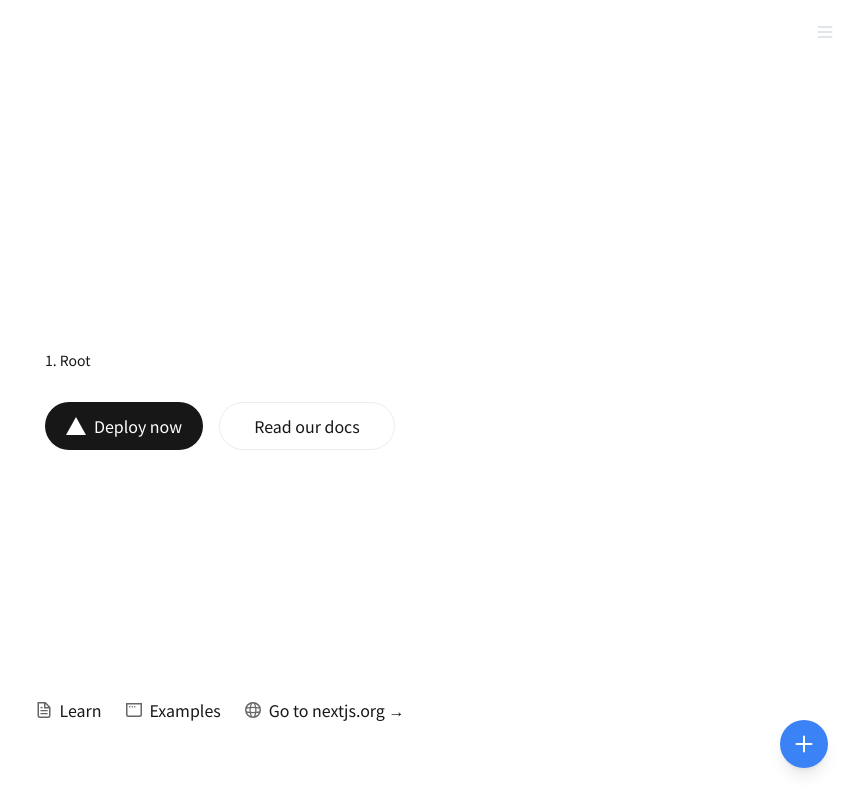
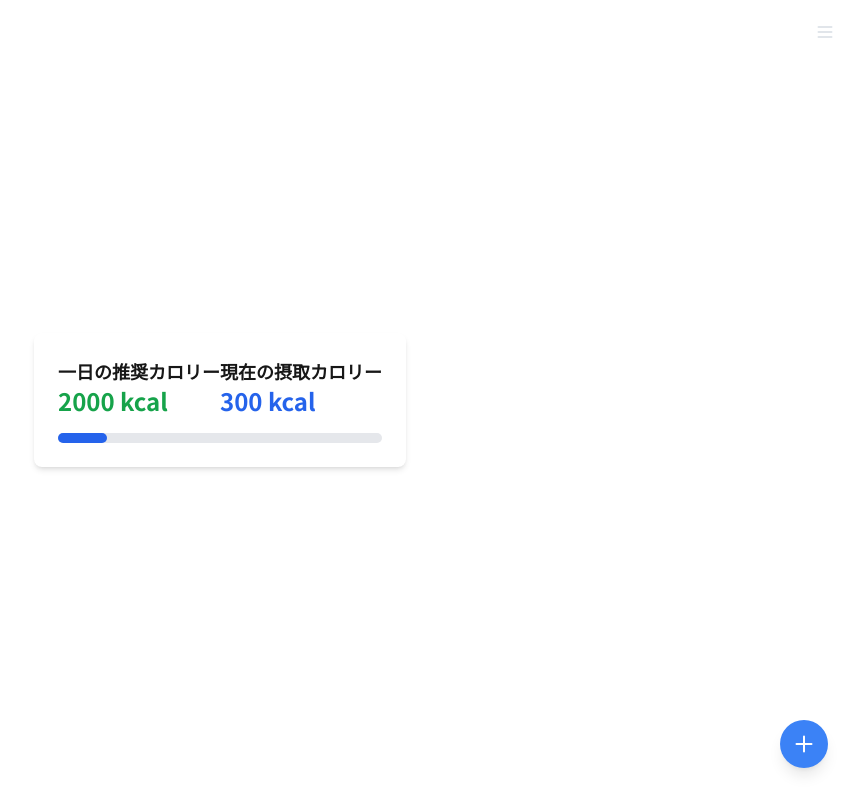
Before and after one commit to 2025-zenn/next-15, a Next.js app in the folder next/: page / in a window 1280 px wide. Shown: the whole page, without its empty margins (420-1280 px from the left). Built offline with nearby package versions, Linux system fonts and the light colour scheme.

Commit message:
コンパイルエラーの解消

```diff
--- a/next/app/_components/FileUploader/index.tsx
+++ b/next/app/_components/FileUploader/index.tsx
@@ -1,5 +1,17 @@
 import { useState } from 'react';
 import Image from 'next/image';
+
+interface FoodItem {
+    name: string;
+    'min-calories': number;
+    'max-calories': number;
+}
+
+interface AnalysisResult {
+    foods: FoodItem[];
+    'min-total-calories': number;
+    'max-total-calories': number;
+}
 
 const FileUploader = () => {
     const [selectedFile, setSelectedFile] = useState<File | null>(null);
@@ -94,14 +106,22 @@ const FileUploader = () => {
                         <h3 className="font-semibold mb-2">解析結果</h3>
                         <div className="space-y-2">
                             {analysisResult && (() => {
-                                const result = JSON.parse(analysisResult);
+                                const result: AnalysisResult = JSON.parse(analysisResult);
                                 return (
                                     <>
                                         <div className="space-y-4">
+                                            <div className="border-b pb-3">
+                                                <p className="text-sm font-medium text-gray-700">
+                                                    総カロリー：
+                                                    <span className="text-blue-600">
+                                                        {result['min-total-calories']}~{result['max-total-calories']}kcal
+                                                    </span>
+                                                </p>
+                                            </div>
                                             <div>
                                                 <h4 className="text-sm font-medium text-gray-700 mb-2">検出された食品</h4>
                                                 <ul className="space-y-2">
-                                                    {result.foods.map((food: any, index: number) => (
+                                                    {result.foods.map((food: FoodItem, index: number) => (
                                                         <li key={index} className="bg-gray-50 p-3 rounded-md">
                                                             <span className="font-medium">{food.name}</span>
                                                             <span className="text-sm text-gray-600 ml-2">
@@ -110,14 +130,6 @@ const FileUploader = () => {
                                                         </li>
                                                     ))}
                                                 </ul>
-                                            </div>
-                                            <div className="border-t pt-3">
-                                                <p className="text-sm font-medium text-gray-700">
-                                                    総カロリー：
-                                                    <span className="text-blue-600">
-                                                        {result['min-total-calories']}~{result['max-total-calories']}kcal
-                                                    </span>
-                                                </p>
                                             </div>
                                         </div>
                                     </>
--- a/next/app/api/gemini/request.ts
+++ b/next/app/api/gemini/request.ts
@@ -1,4 +1,4 @@
-const {VertexAI} = require('@google-cloud/vertexai');
+import { VertexAI, GenerateContentRequest } from '@google-cloud/vertexai';
 
 // 関数をエクスポートする
 export async function analyzeImageWithGemini(
@@ -58,10 +58,15 @@ export async function analyzeImageWithGemini(
           imagePart
         ]
       }],
-    };
+    } as GenerateContentRequest;
 
     const response = await generativeVisionModel.generateContent(request);
-    const resultText = response.response.candidates[0].content.parts[0].text;
+    const candidates = response.response?.candidates;
+    if (!candidates || candidates.length === 0) {
+      throw new Error('応答が空でした');
+    }
+
+    const resultText = candidates[0].content.parts[0].text;
 
     return {
       success: true,
--- a/next/app/api/loadImage/route.ts
+++ b/next/app/api/loadImage/route.ts
@@ -16,8 +16,7 @@ export async function POST(request: Request) {
     });
   } catch (error) {
     return NextResponse.json(
-      { status: 500, error: 'Image analysis failed' },
-      { status: 500 }
+      { status: 500, error: error },
     );
   }
 }
--- a/next/app/page.tsx
+++ b/next/app/page.tsx
@@ -1,94 +1,38 @@
 "use client"
 
 import { useState } from "react";
-import Image from "next/image";
 import FileUploader from "./_components/FileUploader";
 
 export default function Home() {
   const [isModalOpen, setIsModalOpen] = useState(false);
+  // TODO: 1日の総カロリーを取得・設定する
+  const totalCalories = 300;
+  // TODO: ユーザーごとの推奨カロリーを取得・設定する
+  const recommendedCalories = 2000;
+  // const [recommendedCalories, setrecommendedCalories] = useState(0);
 
   return (
     <div className="grid grid-rows-[20px_1fr_20px] items-center justify-items-center min-h-screen p-8 pb-20 gap-16 sm:p-20">
       <main className="flex flex-col gap-8 row-start-2 items-center sm:items-start">
-        <ol className="list-inside list-decimal text-sm text-center sm:text-left font-[family-name:var(--font-geist-mono)]">
-          <li>Root</li>
-        </ol>
-
-        <div className="flex gap-4 items-center flex-col sm:flex-row">
-          <a
-            className="rounded-full border border-solid border-transparent transition-colors flex items-center justify-center bg-foreground text-background gap-2 hover:bg-[#383838] dark:hover:bg-[#ccc] text-sm sm:text-base h-10 sm:h-12 px-4 sm:px-5"
-            href="https://vercel.com/new?utm_source=create-next-app&utm_medium=appdir-template-tw&utm_campaign=create-next-app"
-            target="_blank"
-            rel="noopener noreferrer"
-          >
-            <Image
-              className="dark:invert"
-              src="/vercel.svg"
-              alt="Vercel logomark"
-              width={20}
-              height={20}
-            />
-            Deploy now
-          </a>
-          <a
-            className="rounded-full border border-solid border-black/[.08] dark:border-white/[.145] transition-colors flex items-center justify-center hover:bg-[#f2f2f2] dark:hover:bg-[#1a1a1a] hover:border-transparent text-sm sm:text-base h-10 sm:h-12 px-4 sm:px-5 sm:min-w-44"
-            href="https://nextjs.org/docs?utm_source=create-next-app&utm_medium=appdir-template-tw&utm_campaign=create-next-app"
-            target="_blank"
-            rel="noopener noreferrer"
-          >
-            Read our docs
-          </a>
+        <div className="w-full max-w-md p-6 bg-white dark:bg-gray-800 rounded-lg shadow-md">
+          <div className="flex justify-between items-center mb-4">
+            <div>
+              <h2 className="text-lg font-semibold">一日の推奨カロリー</h2>
+              <p className="text-2xl font-bold text-green-600">{recommendedCalories} kcal</p>
+            </div>
+            <div>
+              <h2 className="text-lg font-semibold">現在の摂取カロリー</h2>
+              <p className="text-2xl font-bold text-blue-600">{totalCalories} kcal</p>
+            </div>
+          </div>
+          <div className="w-full bg-gray-200 rounded-full h-2.5">
+            <div
+              className="bg-blue-600 h-2.5 rounded-full"
+              style={{ width: `${Math.min((totalCalories / recommendedCalories) * 100, 100)}%` }}
+            ></div>
+          </div>
         </div>
       </main>
-      <footer className="row-start-3 flex gap-6 flex-wrap items-center justify-center">
-        <a
-          className="flex items-center gap-2 hover:underline hover:underline-offset-4"
-          href="https://nextjs.org/learn?utm_source=create-next-app&utm_medium=appdir-template-tw&utm_campaign=create-next-app"
-          target="_blank"
-          rel="noopener noreferrer"
-        >
-          <Image
-            aria-hidden
-            src="/file.svg"
-            alt="File icon"
-            width={16}
-            height={16}
-          />
-          Learn
-        </a>
-        <a
-          className="flex items-center gap-2 hover:underline hover:underline-offset-4"
-          href="https://vercel.com/templates?framework=next.js&utm_source=create-next-app&utm_medium=appdir-template-tw&utm_campaign=create-next-app"
-          target="_blank"
-          rel="noopener noreferrer"
-        >
-          <Image
-            aria-hidden
-            src="/window.svg"
-            alt="Window icon"
-            width={16}
-            height={16}
-          />
-          Examples
-        </a>
-        <a
-          className="flex items-center gap-2 hover:underline hover:underline-offset-4"
-          href="https://nextjs.org?utm_source=create-next-app&utm_medium=appdir-template-tw&utm_campaign=create-next-app"
-          target="_blank"
-          rel="noopener noreferrer"
-        >
-          <Image
-            aria-hidden
-            src="/globe.svg"
-            alt="Globe icon"
-            width={16}
-            height={16}
-          />
-          Go to nextjs.org →
-        </a>
-      </footer>
-
-      {/* プラスボタン */}
       <button
         onClick={() => setIsModalOpen(true)}
         className="fixed bottom-8 right-8 w-12 h-12 bg-blue-500 hover:bg-blue-600 text-white rounded-full flex items-center justify-center shadow-lg transition-colors"
@@ -105,10 +49,9 @@ export default function Home() {
         </svg>
       </button>
 
-      {/* モーダル */}
       {isModalOpen && (
         <div className="fixed inset-0 bg-black/50 flex items-center justify-center">
-          <div className="bg-white dark:bg-gray-800 rounded-lg p-6 w-96 max-w-[90%]">
+          <div className="bg-white dark:bg-gray-800 rounded-lg p-6 w-96 max-w-[90%] max-h-[80vh] flex flex-col">
             <div className="flex justify-between items-center mb-4">
               <h2 className="text-xl font-bold">何を食べましたか？</h2>
               <button
@@ -126,7 +69,7 @@ export default function Home() {
                 </svg>
               </button>
             </div>
-            <div className="mt-4">
+            <div className="mt-4 overflow-y-auto flex-1">
               <FileUploader />
             </div>
           </div>
--- a/next/tsconfig.json
+++ b/next/tsconfig.json
@@ -19,7 +19,8 @@
       }
     ],
     "paths": {
-      "@/*": ["./*"]
+      "@/*": ["./*"],
+      "@google-cloud/*": ["./node_modules/@google-cloud/*"]
     }
   },
   "include": ["next-env.d.ts", "**/*.ts", "**/*.tsx", ".next/types/**/*.ts"],
```
